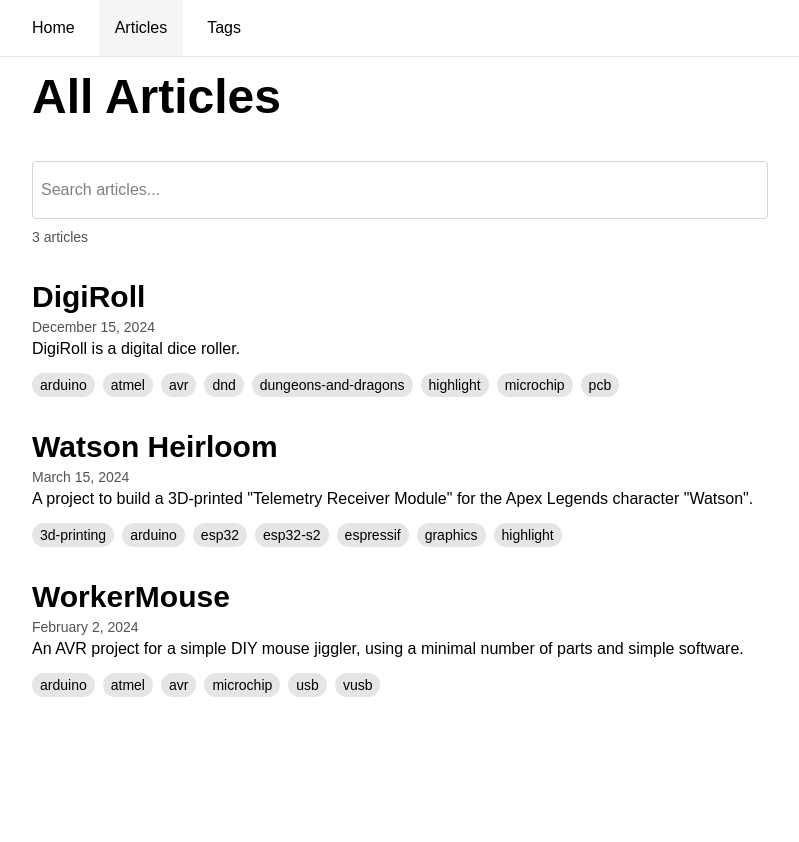
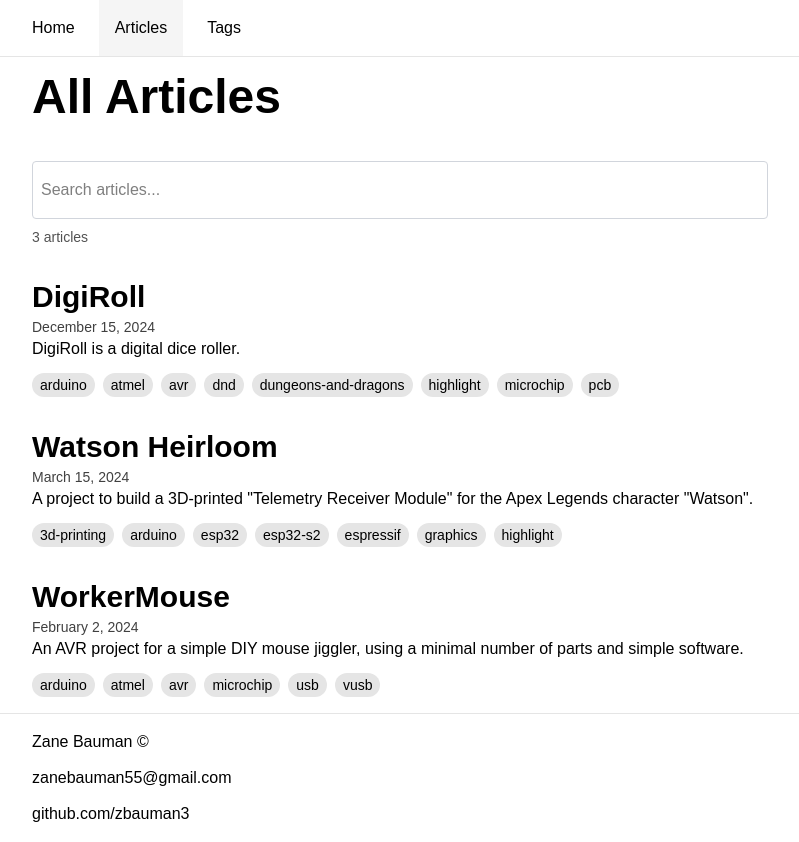
Before and after one commit to zbauman3/zanebauman.com, a Next.js app: page /articles in a window 1280 px wide. Shown: the whole page, without its empty margins (240-1039 px from the left). Before the commit the page ends 800 px from the top, so only its background shows below. Built offline with nearby package versions, Linux system fonts and the light colour scheme.

Commit message:
finish home page

```diff
--- a/src/app/coming-soon/page.tsx
+++ /dev/null
@@ -1,7 +0,0 @@
-export default function Home() {
-  return (
-    <main className="flex flex-col justify-center items-center w-screen h-screen">
-      <h1>Coming Soon</h1>
-    </main>
-  );
-}
--- a/src/app/page.tsx
+++ b/src/app/page.tsx
@@ -7,7 +7,7 @@ import { articlesCache } from "@/lib/articles";
 export const dynamic = "force-static";
 
 export const metadata = {
-  title: "Zane Bauman",
+  title: "Zane Bauman | Home",
 };
 
 export default async function Home() {
@@ -31,12 +31,12 @@ export default async function Home() {
             problems.
           </p>
           <p className="mb-3">
-            By day, I&apos;m a frontend-platform engineer - building system
-            foundations with Vercel/Next.js, TypeScript, Cloudflare Workers,
+            For work, I&apos;m a frontend-platform engineer - building system
+            foundations in Vercel/Next.js, TypeScript, Cloudflare Workers,
             Microfrontends, Monorepos, and Mobile applications.
           </p>
           <p>
-            By night, I obsess over embedded systems - researching, tinkering,
+            For fun, I obsess over embedded systems - researching, tinkering,
             and building personal projects that double as both experiments and
             education.
           </p>
@@ -53,6 +53,7 @@ export default async function Home() {
                   article={article}
                   hideTags={["highlight"]}
                   titleClassName="text-2xl"
+                  image={article.image}
                 />
               </li>
             ))}
--- a/src/articles/digi-roll.md
+++ b/src/articles/digi-roll.md
@@ -5,9 +5,10 @@ active: true
 slug: digi-roll
 tags: arduino, avr, atmel, microchip, dnd, dungeons-and-dragons, pcb, highlight
 date: 12/15/2024
+image: /assets/digi-roll/media/assembled/main-image.jpeg
 -->
 
-<img src="/assets/digi-roll/media/assembled/front-side.jpeg" class="mb-6 w-full" />
+<img src="/assets/digi-roll/media/assembled/main-image.jpeg" class="mb-6 w-full" />
 
 ## Hardware
 
--- a/src/components/ArticleDetails.tsx
+++ b/src/components/ArticleDetails.tsx
@@ -1,8 +1,10 @@
 "use client";
+import { ReactNode } from "react";
+
+import Link from "next/link";
 
 import { ArticleMetadata } from "@/lib/articles";
 import { formatDate } from "@/lib/dates";
-import Link from "next/link";
 import { TagList } from "./TagList";
 
 export type ArticleItemProps = {
@@ -11,36 +13,64 @@ export type ArticleItemProps = {
   TitleComponent: React.ElementType;
   titleClassName?: string;
   disableLink?: boolean;
+  image?: string;
+};
+
+const ArticleLink = ({
+  slug,
+  children,
+  disableLink,
+}: {
+  children: ReactNode;
+  slug: string;
+  disableLink: boolean;
+}) => {
+  if (disableLink) {
+    return <div className="block mb-3">{children}</div>;
+  }
+
+  return (
+    <Link className="block mb-3" href={`/articles/${slug}`}>
+      {children}
+    </Link>
+  );
 };
 
 export const ArticleDetails = ({
+  image,
+  TitleComponent,
   article,
-  hideTags = [],
-  TitleComponent,
+  disableLink = false,
+  hideTags,
   titleClassName,
-  disableLink = false,
 }: ArticleItemProps) => {
   const innerContent = (
     <>
+      <ArticleLink slug={article.slug} disableLink={disableLink}>
         <TitleComponent className={titleClassName}>
           {article.title}
         </TitleComponent>
-      <p className="text-sm text-neutral-600 dark:text-neutral-500 pt-0.5">
+        <p className="text-sm text-neutral-700 dark:text-neutral-400 pt-0.5">
           {formatDate(article.date)}
         </p>
         <p>{article.description}</p>
+      </ArticleLink>
+      <TagList tags={article.tags} hideTags={hideTags} />
     </>
   );
 
+  if (!image) {
+    return <article>{innerContent}</article>;
+  }
+
   return (
-    <article>
-      {disableLink && <div className="block mb-3">{innerContent}</div>}
-      {!disableLink && (
-        <Link href={`/articles/${article.slug}`} className="block mb-3">
+    <article
+      className="w-full bg-center bg-cover rounded-xl overflow-hidden flex flex-col flex-nowrap justify-end items-stretch pt-[50%]"
+      style={{ backgroundImage: `url(${image})` }}
+    >
+      <div className="p-3 backdrop-blur-md bg-neutral-300/70 dark:bg-neutral-900/70 break-words">
         {innerContent}
-        </Link>
-      )}
-      <TagList tags={article.tags} hideTags={hideTags} />
+      </div>
     </article>
   );
 };
--- /dev/null
+++ b/src/components/Footer.tsx
@@ -0,0 +1,13 @@
+import Link from "next/link";
+
+export const Footer = () => {
+  return (
+    <footer className="flex justify-center grow-0 shrink-0 w-screen bg-inherit border-t-[1px] border-t-solid border-t-neutral-200 dark:border-t-neutral-800">
+      <div className="flex flex-col flex-nowrap p-4 items-start justify-start space-y-3 max-w-3xl w-full">
+        <p>Zane Bauman ©</p>
+        <Link href="mailto:zanebauman55@gmail.com">zanebauman55@gmail.com</Link>
+        <Link href="https://github.com/zbauman3">github.com/zbauman3</Link>
+      </div>
+    </footer>
+  );
+};
--- a/src/components/Navigation.tsx
+++ b/src/components/Navigation.tsx
@@ -15,7 +15,7 @@ const NavLinkItem = ({
   <li>
     <Link
       href={href}
-      className={`hover:bg-neutral-100 dark:hover:bg-neutral-800 py-4 px-4 block ${
+      className={`hover:bg-neutral-100 dark:hover:bg-neutral-800 p-4 block ${
         isActive ? "bg-neutral-100 dark:bg-neutral-800" : ""
       }`}
     >
@@ -27,8 +27,7 @@ const NavLinkItem = ({
 export const Navigation = () => {
   const pathname = usePathname();
   return (
-    <>
-      <nav className="flex flex-row flex-nowrap items-center justify-center top-0 left-0 w-screen bg-inherit border-b-[1px] border-b-solid border-b-neutral-200 dark:border-b-neutral-800 ">
+    <nav className="grow-0 shrink-0 flex flex-row flex-nowrap items-center justify-center w-screen bg-inherit border-b-[1px] border-b-solid border-b-neutral-200 dark:border-b-neutral-800">
       <ul className="flex flex-row flex-nowrap items-start justify-start space-x-2 overflow-hidden max-w-3xl w-full">
         <NavLinkItem href="/" text="Home" isActive={pathname === "/"} />
         <NavLinkItem
@@ -36,13 +35,8 @@ export const Navigation = () => {
           text="Articles"
           isActive={pathname === "/articles"}
         />
-          <NavLinkItem
-            href="/tags"
-            text="Tags"
-            isActive={pathname === "/tags"}
-          />
+        <NavLinkItem href="/tags" text="Tags" isActive={pathname === "/tags"} />
       </ul>
     </nav>
-    </>
   );
 };
--- a/src/components/PageWrapper.tsx
+++ b/src/components/PageWrapper.tsx
@@ -1,6 +1,7 @@
 "use client";
 
 import { Navigation } from "./Navigation";
+import { Footer } from "./Footer";
 
 export const PageWrapper = ({
   children,
@@ -10,12 +11,13 @@ export const PageWrapper = ({
   title?: string;
 }) => {
   return (
-    <>
+    <div className="min-h-screen flex flex-col flex-nowrap justify-stretch">
       <Navigation />
-      <main className="block max-w-3xl w-full mx-auto p-4">
+      <main className="block max-w-3xl w-full mx-auto p-4 shrink-0 grow">
         {title && <h1 className="mb-10">{title}</h1>}
         {children}
       </main>
-    </>
+      <Footer />
+    </div>
   );
 };
--- a/src/lib/articles.ts
+++ b/src/lib/articles.ts
@@ -172,6 +172,10 @@ class ArticlesCache {
       .find((line) => line.startsWith("date:"))
       ?.replace("date:", "")
       .trim();
+    const image = metadataLines
+      .find((line) => line.startsWith("image:"))
+      ?.replace("image:", "")
+      .trim();
 
     return ArticlesCache.articleEntrySchema.parse({
       title,
@@ -181,6 +185,7 @@ class ArticlesCache {
       tags,
       date,
       content: content.replace(/<!--[\s\S]*?-->/g, "").trim(),
+      image,
     });
   }
 
@@ -217,6 +222,7 @@ class ArticlesCache {
     slug: z.string(),
     description: z.string(),
     tags: z.array(z.string()),
+    image: z.string().optional(),
     date: z
       .string()
       .refine((date) => !Number.isNaN(Date.parse(date)), {
--- a/src/middleware.ts
+++ /dev/null
@@ -1,20 +0,0 @@
-import { NextResponse, type NextRequest } from "next/server";
-
-export const config = {
-  matcher: ["/((?!_next/static|_next/image|favicon.ico).*)"],
-};
-
-export function middleware(request: NextRequest) {
-  if (process.env.NODE_ENV === "development") {
-    return NextResponse.next();
-  }
-
-  const url = request.nextUrl.clone();
-  if (url.pathname === "/") {
-    url.pathname = "/coming-soon";
-    return NextResponse.rewrite(url);
-  }
-
-  url.pathname = "/404";
-  return NextResponse.rewrite(url, { status: 404 });
-}
```
Also changed, not shown: src/articles/watson-heirloom.md (+1 -0 lines), 1 other file (tests, documents, lock files or other folders). Lines whose indentation alone changed are shown as unchanged.
